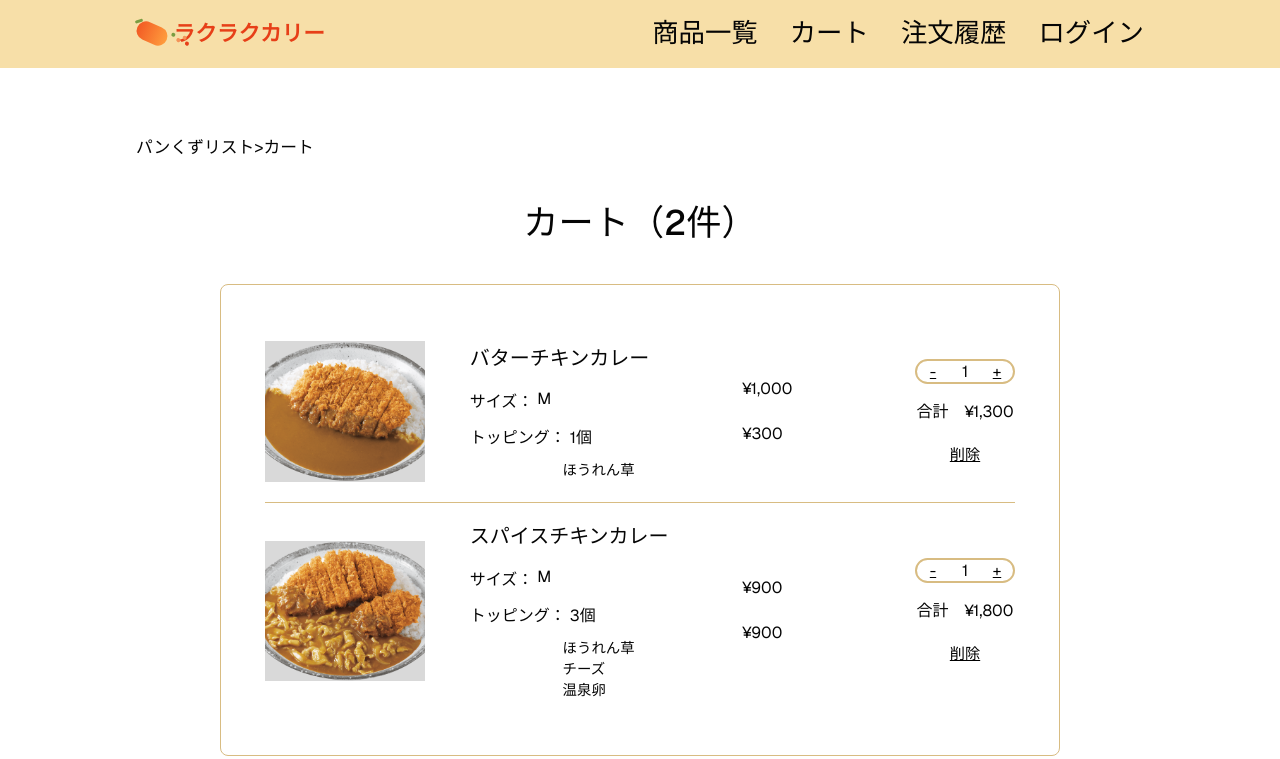
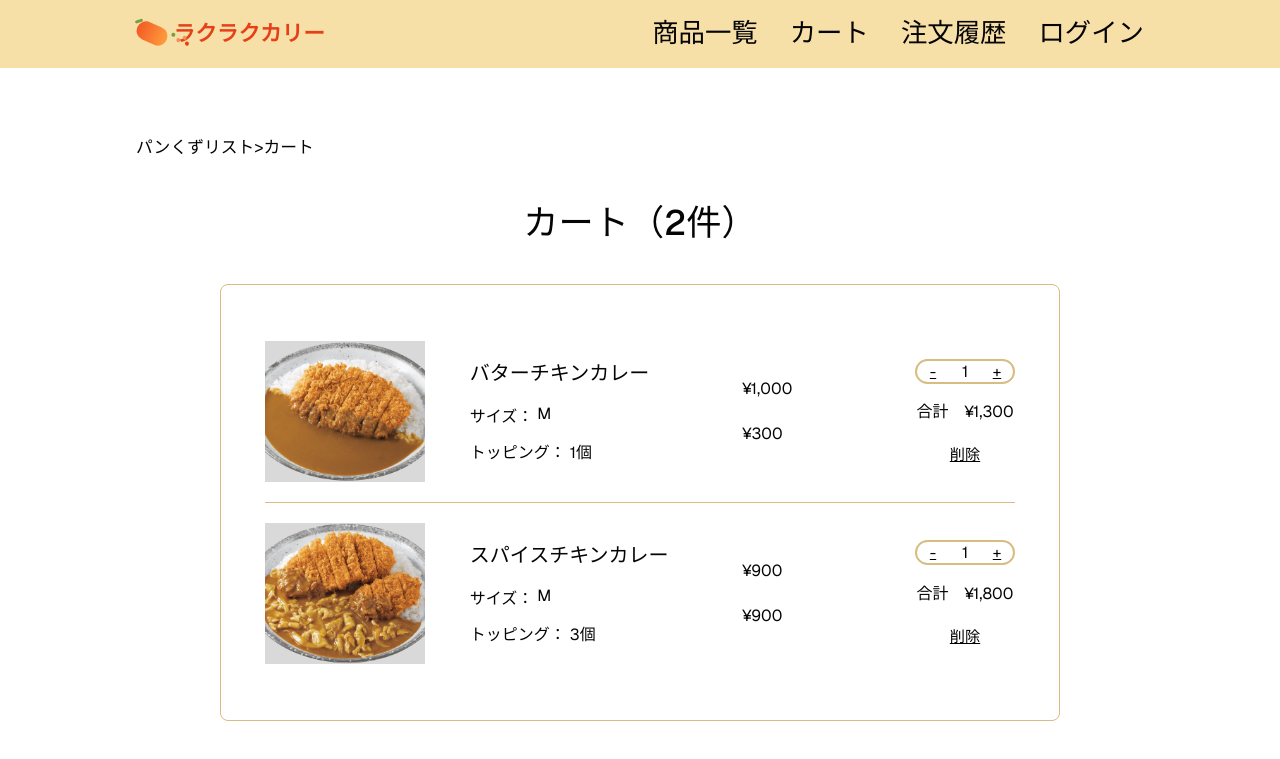
Before and after one commit to yuria12/rakuraku_curry_support_frontend, a Next.js app: page /cart in a window 1280 px wide. Shown: the top 759 px of the page. Built offline with nearby package versions, Linux system fonts and the light colour scheme.

Commit message:
トッピング削除

```diff
--- a/src/app/globals.css
+++ b/src/app/globals.css
@@ -618,13 +618,6 @@ p {
   margin: 0;
 }
 
-.cart-item-card__details ul {
-  margin: -0.4rem 0 0 0;
-  padding-left: 5.8rem;
-  list-style: none;
-  font-size: 0.9rem;
-}
-
 .cart-item-card__prices {
   display: grid;
   gap: 1rem;
@@ -771,10 +764,6 @@ p {
     grid-column: auto;
   }
 
-  .cart-item-card__details ul {
-    padding-left: 1rem;
-  }
-
   .cart-summary .button {
     width: 100%;
   }
--- a/src/components/cart/CartItemCard.tsx
+++ b/src/components/cart/CartItemCard.tsx
@@ -43,11 +43,6 @@ export function CartItemCard({ item }: CartItemCardProps) {
             <dd>{item.toppings.length}個</dd>
           </div>
         </dl>
-        <ul>
-          {item.toppings.map((topping) => (
-            <li key={topping.id}>{topping.name}</li>
-          ))}
-        </ul>
       </div>
 
       <div className="cart-item-card__prices">
```
